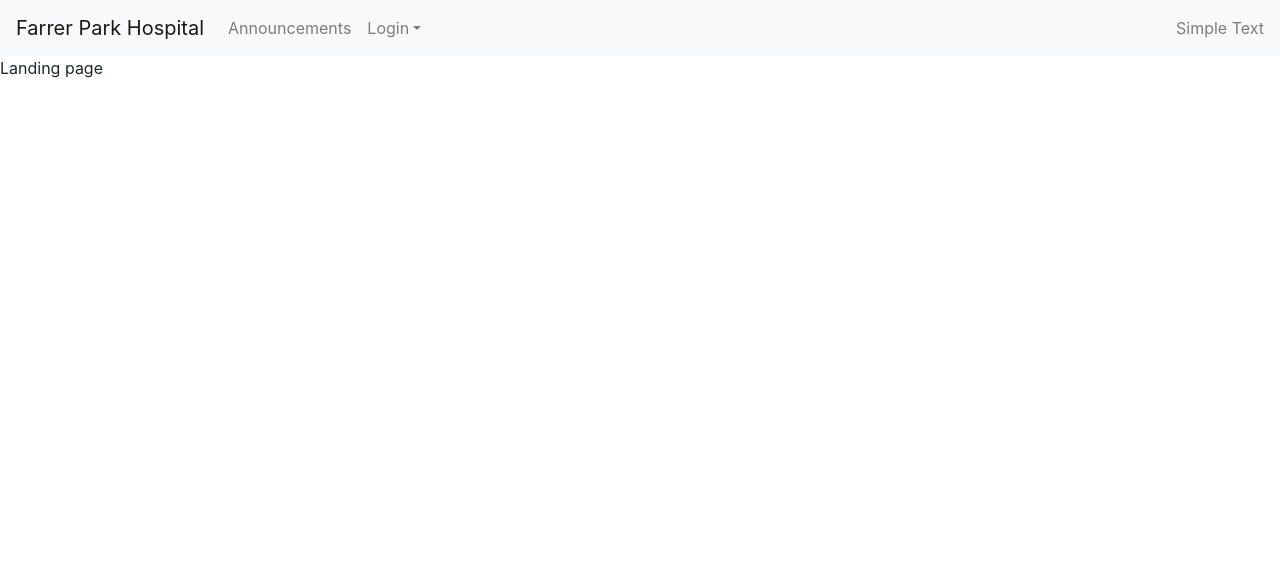
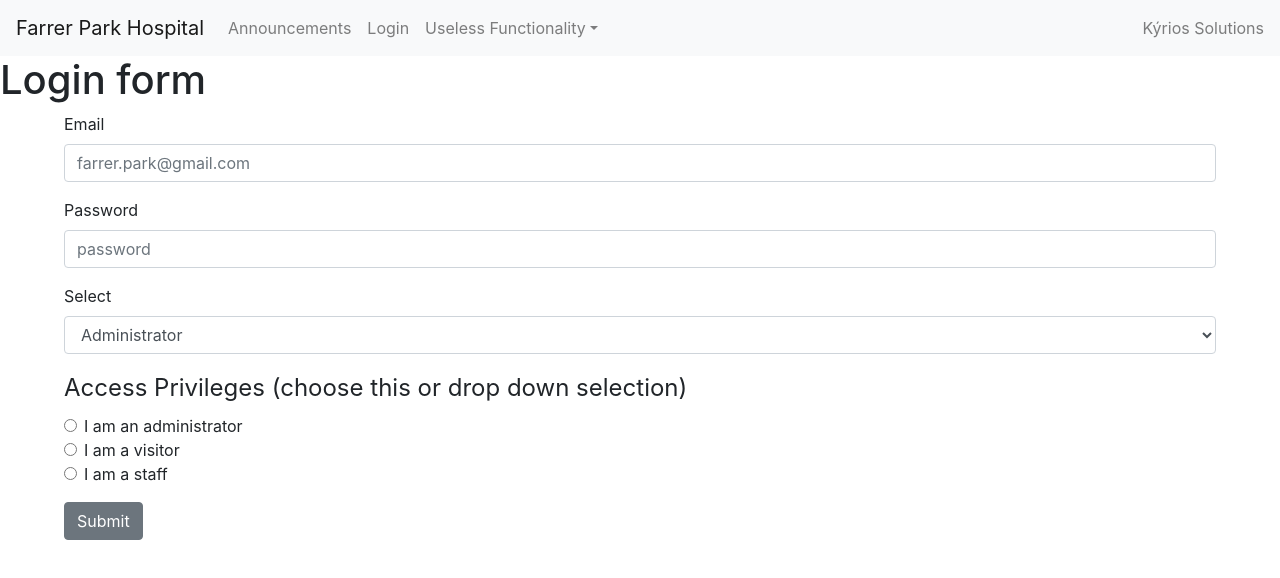
Before and after one commit to teamkyrios/aws, a React (Create React App) app: page /login in a window 1280 px wide. Shown: the top 578 px of the page. Built offline with nearby package versions, Linux system fonts and the light colour scheme.

Commit message:
Login form skeletal

```diff
--- a/src/App.js
+++ b/src/App.js
@@ -3,6 +3,7 @@ import { BrowserRouter as Router, Switch, Route, Link } from 'react-router-dom';
 import LandingPage from './components/LandingPage';
 import TopNavbar from './components/TopNavbar';
 import AnnouncementPage from './components/AnnouncementPage';
+import LoginPage from './components/LoginPage';
 
 export default function App() {
 	return (
@@ -12,6 +13,9 @@ export default function App() {
 				<Route path='/announcements/'>
 					<AnnouncementPage />
 				</Route>
+				<Route path='/login/'>
+					<LoginPage />
+				</Route>
 				<Route path='/'>
 					<LandingPage />
 				</Route>
@@ -19,11 +23,3 @@ export default function App() {
 		</Router>
 	);
 }
-
-function About() {
-	return <h2>About</h2>;
-}
-
-function Users() {
-	return <h2>Users</h2>;
-}
--- a/src/components/LandingPage.js
+++ b/src/components/LandingPage.js
@@ -1,7 +1,11 @@
 import React from 'react';
 
 const LandingPage = () => {
-	return <p>Landing page</p>;
+	return (
+		<div>
+			<h1>Landing page</h1>
+		</div>
+	);
 };
 
 export default LandingPage;
--- /dev/null
+++ b/src/components/LoginPage.js
@@ -0,0 +1,59 @@
+import React from 'react';
+import { Button, Form, FormGroup, Label, Input, FormText } from 'reactstrap';
+
+const LoginPage = () => {
+	return (
+		<div>
+			<h1>Login form</h1>
+			<Form style={{ marginLeft: '5%', marginRight: '5%' }}>
+				<FormGroup>
+					<Label for='exampleEmail'>Email</Label>
+					<Input
+						type='email'
+						name='email'
+						id='exampleEmail'
+						placeholder='farrer.park@gmail.com'
+					/>
+				</FormGroup>
+				<FormGroup>
+					<Label for='examplePassword'>Password</Label>
+					<Input
+						type='password'
+						name='password'
+						id='examplePassword'
+						placeholder='password'
+					/>
+				</FormGroup>
+				<FormGroup>
+					<Label for='exampleSelect'>Select</Label>
+					<Input type='select' name='select' id='exampleSelect'>
+						<option>Administrator</option>
+						<option>Visitor</option>
+						<option>Staff</option>
+					</Input>
+				</FormGroup>
+				<FormGroup tag='fieldset'>
+					<legend>Access Privileges (choose this or drop down selection)</legend>
+					<FormGroup check>
+						<Label check>
+							<Input type='radio' name='radio1' />I am an administrator
+						</Label>
+					</FormGroup>
+					<FormGroup check>
+						<Label check>
+							<Input type='radio' name='radio1' />I am a visitor
+						</Label>
+					</FormGroup>
+					<FormGroup check disabled>
+						<Label check>
+							<Input type='radio' name='radio1' />I am a staff
+						</Label>
+					</FormGroup>
+				</FormGroup>
+				<Button>Submit</Button>
+			</Form>
+		</div>
+	);
+};
+
+export default LoginPage;
--- a/src/components/TopNavbar.js
+++ b/src/components/TopNavbar.js
@@ -32,9 +32,12 @@ const TopNavbar = (props) => {
 						<NavItem>
 							<NavLink href='/announcements/'>Announcements</NavLink>
 						</NavItem>
+						<NavItem>
+							<NavLink href='/login/'>Login</NavLink>
+						</NavItem>
 						<UncontrolledDropdown nav inNavbar>
 							<DropdownToggle nav caret>
-								Login
+								Useless Functionality
 							</DropdownToggle>
 							<DropdownMenu right>
 								<DropdownItem>Staff</DropdownItem>
@@ -44,7 +47,7 @@ const TopNavbar = (props) => {
 							</DropdownMenu>
 						</UncontrolledDropdown>
 					</Nav>
-					<NavbarText>Simple Text</NavbarText>
+					<NavbarText>Kýrios Solutions</NavbarText>
 				</Collapse>
 			</Navbar>
 		</div>
```
